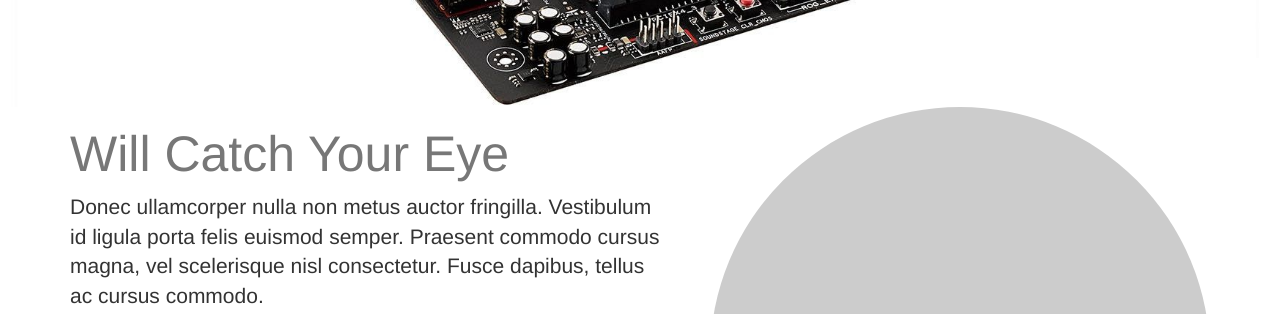
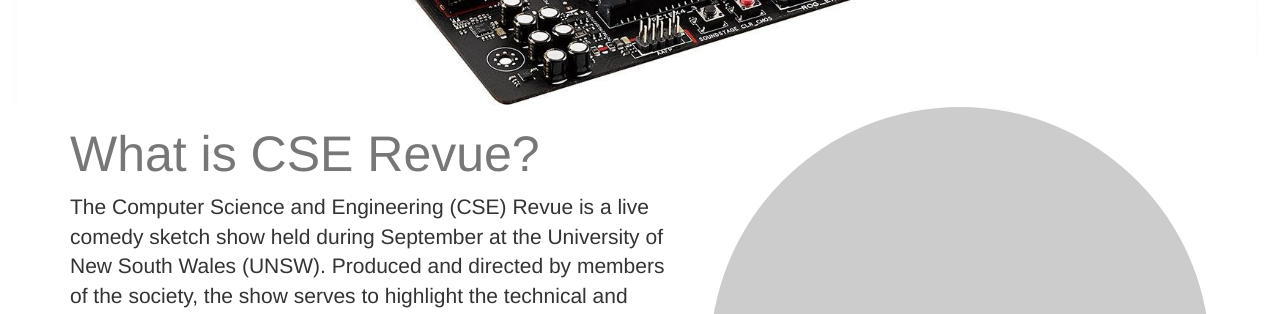
Before and after one commit to cse-revue/riadd-2016, a plain HTML site: page index.html in a window 1280 px wide. Shown: the part 638-952 px from the top of the page. Drawn offline with Linux system fonts and the light colour scheme; placeholder pictures from the web are drawn by us.

Commit message:
added text

```diff
--- a/index.html
+++ b/index.html
@@ -45,10 +45,10 @@
         <div class="featurette" id="about">
             <img class="featurette-image img-circle img-responsive pull-right" src="http://placehold.it/500x500">
             <h2 class="featurette-heading">
-                <span class="text-muted">Will Catch Your Eye</span>
+                <span class="text-muted">What is CSE Revue?</span>
 
             </h2>
-            <p class="lead">Donec ullamcorper nulla non metus auctor fringilla. Vestibulum id ligula porta felis euismod semper. Praesent commodo cursus magna, vel scelerisque nisl consectetur. Fusce dapibus, tellus ac cursus commodo.</p>
+            <p class="lead">The Computer Science and Engineering (CSE) Revue is a live comedy sketch show held during September at the University of New South Wales (UNSW). Produced and directed by members of the society, the show serves to highlight the technical and creative talents of UNSW students, as well as an opportunity for students to further develop their university experience.</p>
         </div>
 
         <hr class="featurette-divider">
```
